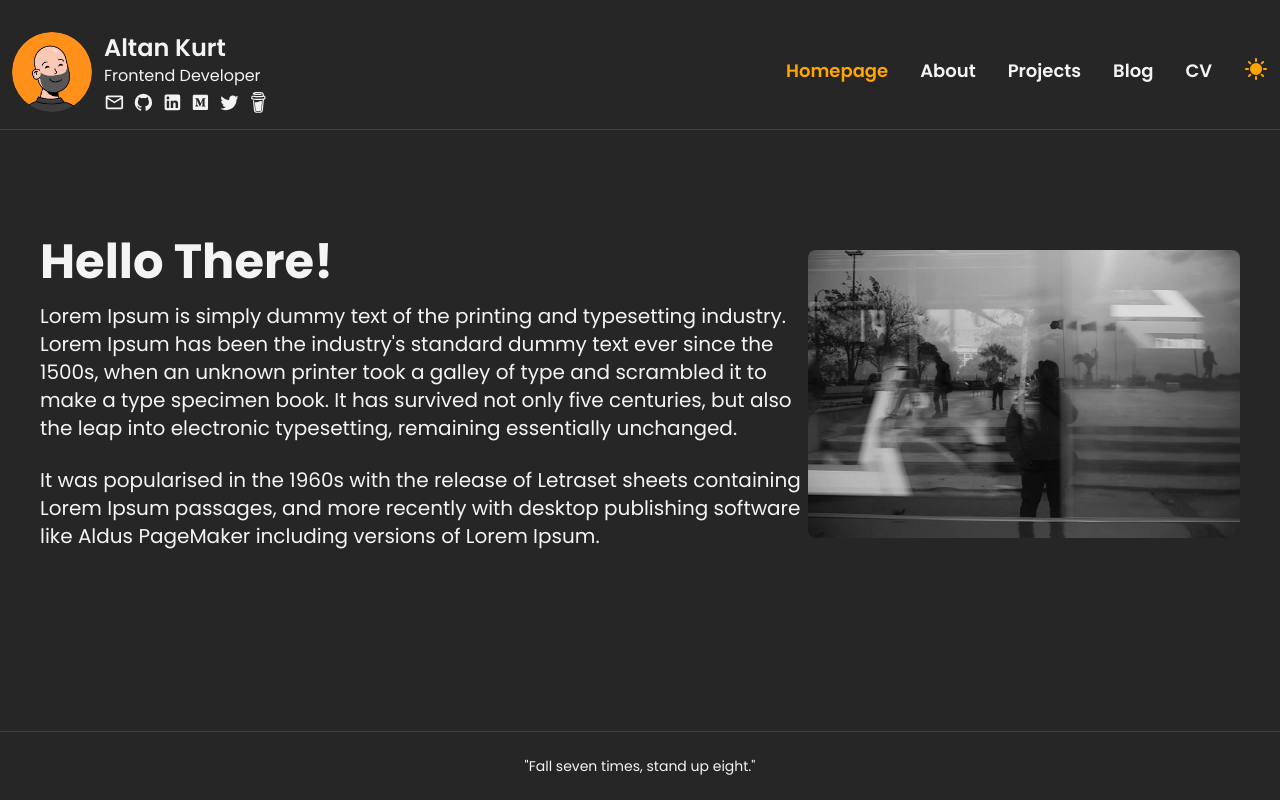
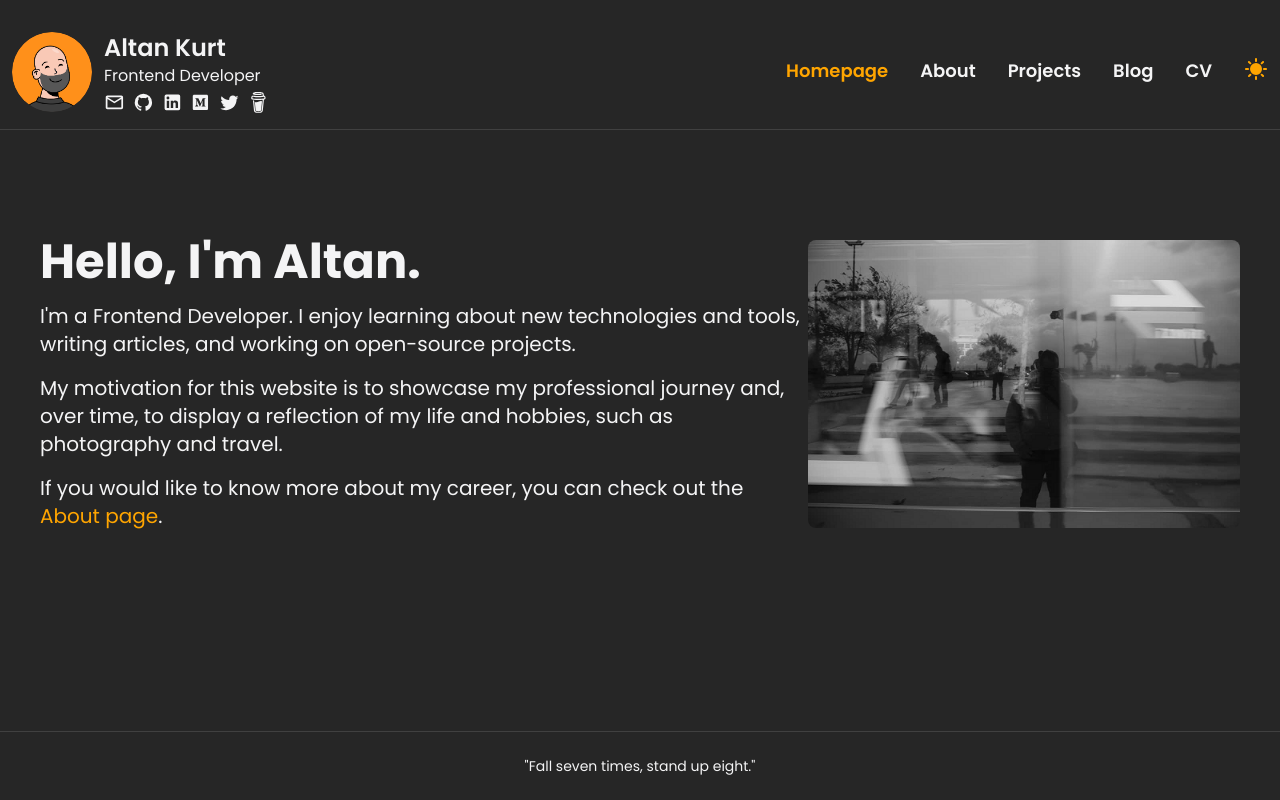
Before and after one commit to altankurt/altankurt.com, a Next.js app: page / in a window 1280 px wide. Built offline with nearby package versions, Linux system fonts and the light colour scheme.

Commit message:
feat: Update your text on the homepage

```diff
--- a/src/pages/index.js
+++ b/src/pages/index.js
@@ -1,4 +1,7 @@
 import Image from 'next/image';
+import Link from 'next/link';
+
+const linkPath = '/about';
 
 export default function Homepage() {
   return (
@@ -6,20 +9,27 @@ export default function Homepage() {
       {
         <article className="my-16 xl:flex justify-between items-center">
           <section className="max-w-3xl">
-            <h1 className="h2 md:h1 pb-4">Hello There!</h1>
+            <h1 className="h2 md:h1 pb-4">Hello, I&apos;m Altan.</h1>
             <p className="paragraph">
-              Lorem Ipsum is simply dummy text of the printing and typesetting
-              industry. Lorem Ipsum has been the industry&apos;s standard dummy
-              text ever since the 1500s, when an unknown printer took a galley
-              of type and scrambled it to make a type specimen book. It has
-              survived not only five centuries, but also the leap into
-              electronic typesetting, remaining essentially unchanged.
+              I&apos;m a Frontend Developer. I enjoy learning about new
+              technologies and tools, writing articles, and working on
+              open-source projects.
             </p>
-            <p className="paragraph pt-6">
-              It was popularised in the 1960s with the release of Letraset
-              sheets containing Lorem Ipsum passages, and more recently with
-              desktop publishing software like Aldus PageMaker including
-              versions of Lorem Ipsum.
+            <p className="paragraph pt-4">
+              My motivation for this website is to showcase my professional
+              journey and, over time, to display a reflection of my life and
+              hobbies, such as photography and travel.
+            </p>
+            <p className="paragraph pt-4">
+              If you would like to know more about my career, you can check out
+              the{' '}
+              <Link
+                className="text-primary decoration-2 hover:underline"
+                href={linkPath}
+              >
+                About page
+              </Link>
+              .
             </p>
           </section>
 
```
